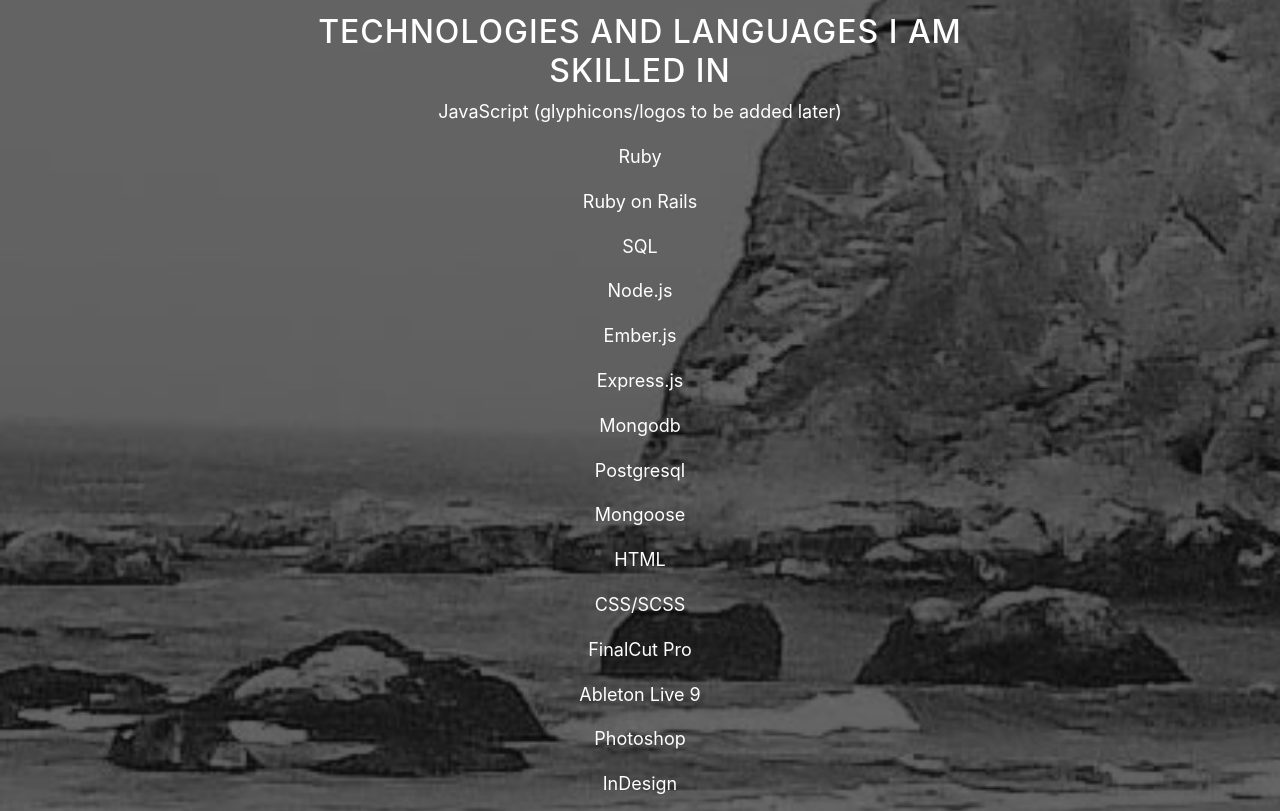
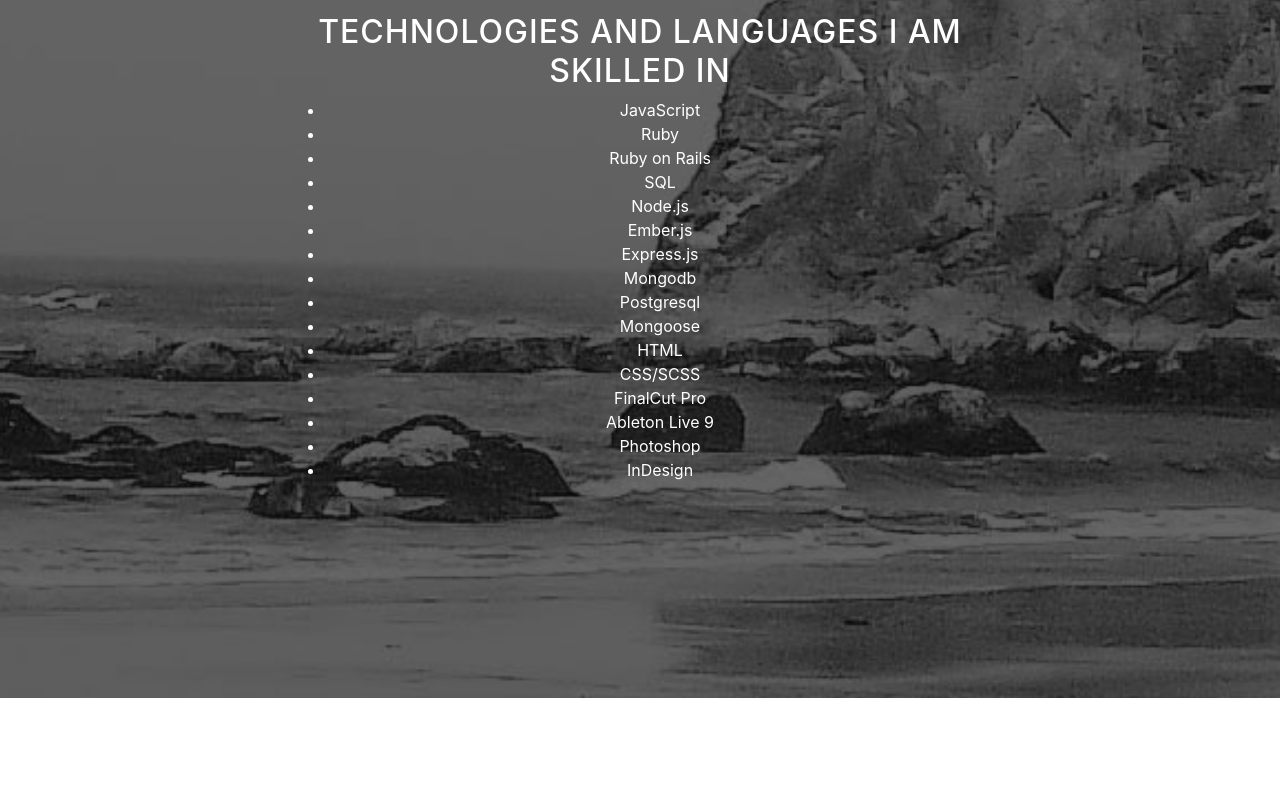
Before and after one commit to myerscm/my-portfolio, a website with bundled scripts: page index.html in a window 1280 px wide. Shown: the part 1609-2420 px from the top of the page. Built offline with nearby package versions, Linux system fonts and the light colour scheme.

Commit message:
Changed Skills list from p to li
Added photos for use with projects section

```diff
--- a/index.html
+++ b/index.html
@@ -86,23 +86,24 @@
       <div class="container">
         <div class="col-lg-8 mx-auto">
           <h2>Technologies and languages I am skilled in</h2>
-          <p>JavaScript (glyphicons/logos to be added later)</p>
-          <p>Ruby</p>
-          <p>Ruby on Rails</p>
-          <p>SQL</p>
-          <p>Node.js</p>
-          <p>Ember.js</p>
-          <p>Express.js</p>
-          <p>Mongodb</p>
-          <p>Postgresql</p>
-          <p>Mongoose</p>
-          <p>HTML</p>
-          <p>CSS/SCSS</p>
-          <p>FinalCut Pro</p>
-          <p>Ableton Live 9</p>
-          <p>Photoshop</p>
-          <p>InDesign</p>
-
+        <ul>
+          <li>JavaScript</li>
+          <li>Ruby</li>
+          <li>Ruby on Rails</li>
+          <li>SQL</li>
+          <li>Node.js</li>
+          <li>Ember.js</li>
+          <li>Express.js</li>
+          <li>Mongodb</li>
+          <li>Postgresql</li>
+          <li>Mongoose</li>
+          <li>HTML</li>
+          <li>CSS/SCSS</li>
+          <li>FinalCut Pro</li>
+          <li>Ableton Live 9</li>
+          <li>Photoshop</li>
+          <li>InDesign</li>
+        </ul>
         </div>
       </div>
     </section>
```
Also changed, not shown: moodring.jpg (added), tictactoe.jpg (added), 1 other file.
